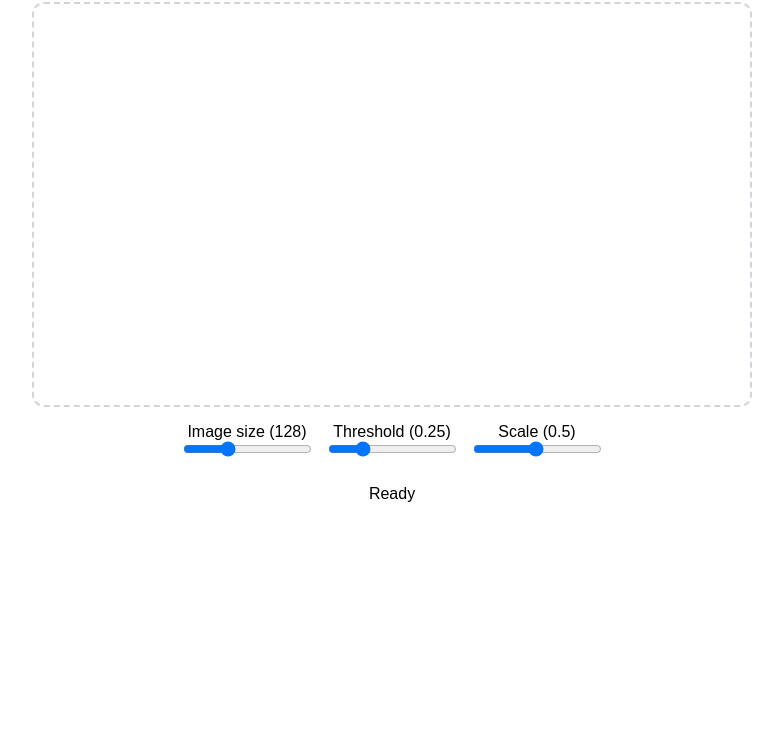
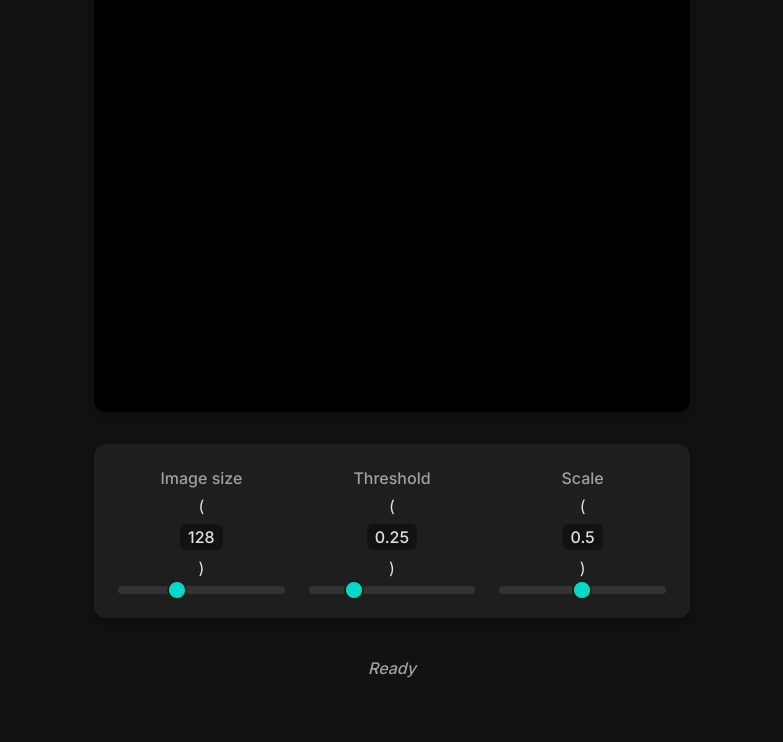
Before and after one commit to pedr-moura/visao-computacional-sembackend, a website built with Vite: page index.html in a window 1280 px wide. Shown: the part 170-912 px from the top of the page, without its empty margins (248-1031 px from the left). Before the commit the page ends 800 px from the top, so only its background shows below. Built offline with nearby package versions, Linux system fonts and the light colour scheme; no server answers; what @huggingface/transformers would draw is missing.

Commit message:
Update index.html

```diff
--- a/index.html
+++ b/index.html
@@ -1,11 +1,184 @@
-<!doctype html>
-<html lang="en">
-  <head>
-    <meta charset="UTF-8" />
-    <meta name="viewport" content="width=device-width, initial-scale=1.0" />
-    <title>Transformers.js | Real-time object detection</title>
-    <link rel="stylesheet" href="/style.css" />
-  </head>
+<head>
+  <meta charset="UTF-8" />
+  <meta name="viewport" content="width=device-width, initial-scale=1.0" />
+  <title>Transformers.js | Real-time object detection</title>
+
+  <style>
+    /* Importa uma fonte mais moderna */
+    @import url('https://fonts.googleapis.com/css2?family=Inter:wght@400;500;700&display=swap');
+
+    /* Variáveis de Cor para fácil customização */
+    :root {
+      --bg-color: #121212;
+      --surface-color: #1e1e1e;
+      --primary-color: #03dac6;
+      --text-color: #e0e0e0;
+      --text-secondary-color: #a0a0a0;
+      --border-radius: 12px;
+      --shadow: 0 4px 15px rgba(0, 0, 0, 0.3);
+    }
+
+    /* Reset básico e Estilos Globais */
+    * {
+      box-sizing: border-box;
+      margin: 0;
+      padding: 0;
+    }
+
+    html, body {
+      font-family: 'Inter', sans-serif;
+      background-color: var(--bg-color);
+      color: var(--text-color);
+      display: flex;
+      flex-direction: column;
+      align-items: center;
+      padding: 2rem 1rem;
+      min-height: 100vh;
+    }
+
+    /* Título */
+    h1 {
+      font-size: 2rem;
+      font-weight: 700;
+      margin-bottom: 2rem;
+      text-align: center;
+    }
+
+    h1 a {
+      color: var(--primary-color);
+      text-decoration: none;
+      transition: color 0.2s ease;
+    }
+
+    h1 a:hover {
+      color: #ffffff;
+      text-decoration: underline;
+    }
+
+    /* Container do Vídeo */
+    #container {
+      position: relative;
+      width: 100%;
+      max-width: 640px; /* Aumenta o tamanho máximo para melhor visualização */
+      aspect-ratio: 4 / 3; /* Proporção mais comum para webcams */
+      margin-bottom: 2rem;
+      border-radius: var(--border-radius);
+      box-shadow: var(--shadow);
+      overflow: hidden; /* Garante que os filhos não "vazem" */
+      background-color: #000;
+    }
+
+    #video, #canvas, #overlay {
+      position: absolute;
+      top: 0;
+      left: 0;
+      width: 100%;
+      height: 100%;
+    }
+
+    #video {
+      object-fit: cover; /* Faz o vídeo cobrir todo o container */
+    }
+
+    #overlay {
+        /* O overlay já é transparente, apenas para garantir */
+        background: transparent;
+    }
+
+    /* Container dos Controles */
+    #controls {
+      display: grid;
+      grid-template-columns: repeat(auto-fit, minmax(150px, 1fr));
+      gap: 1.5rem;
+      width: 100%;
+      max-width: 640px;
+      padding: 1.5rem;
+      background-color: var(--surface-color);
+      border-radius: var(--border-radius);
+      box-shadow: var(--shadow);
+      margin-bottom: 1.5rem;
+    }
+
+    #controls > div {
+      display: flex;
+      flex-direction: column;
+      align-items: center;
+      gap: 0.5rem;
+    }
+
+    /* Rótulos (Labels) */
+    label {
+      font-weight: 500;
+      color: var(--text-secondary-color);
+    }
+
+    #size-value, #threshold-value, #scale-value {
+      color: var(--text-color);
+      font-weight: 500;
+      background-color: var(--bg-color);
+      padding: 0.2rem 0.5rem;
+      border-radius: 6px;
+      min-width: 40px;
+      text-align: center;
+    }
+
+    /* Estilização Customizada para o Range Input */
+    input[type="range"] {
+      -webkit-appearance: none;
+      appearance: none;
+      width: 100%;
+      height: 8px;
+      background: #333;
+      border-radius: 5px;
+      outline: none;
+      cursor: pointer;
+      transition: opacity 0.2s;
+    }
+
+    input[type="range"]::-webkit-slider-thumb {
+      -webkit-appearance: none;
+      appearance: none;
+      width: 20px;
+      height: 20px;
+      background: var(--primary-color);
+      border-radius: 50%;
+      border: 2px solid var(--surface-color);
+      cursor: pointer;
+      transition: background-color 0.2s ease;
+    }
+
+    input[type="range"]::-moz-range-thumb {
+      width: 18px;
+      height: 18px;
+      background: var(--primary-color);
+      border-radius: 50%;
+      border: 2px solid var(--surface-color);
+      cursor: pointer;
+      transition: background-color 0.2s ease;
+    }
+
+    input[type="range"]:hover::-webkit-slider-thumb {
+        background-color: #fff;
+    }
+    input[type="range"]:hover::-moz-range-thumb {
+        background-color: #fff;
+    }
+
+    input[type="range"]:disabled {
+        cursor: not-allowed;
+        opacity: 0.5;
+    }
+
+    /* Mensagem de Status */
+    #status {
+      margin-top: 1rem;
+      font-style: italic;
+      color: var(--text-secondary-color);
+      min-height: 1.2em; /* Evita que a página "pule" quando o texto aparece */
+    }
+  </style>
+
+</head>
 
   <body>
     <h1>
```
